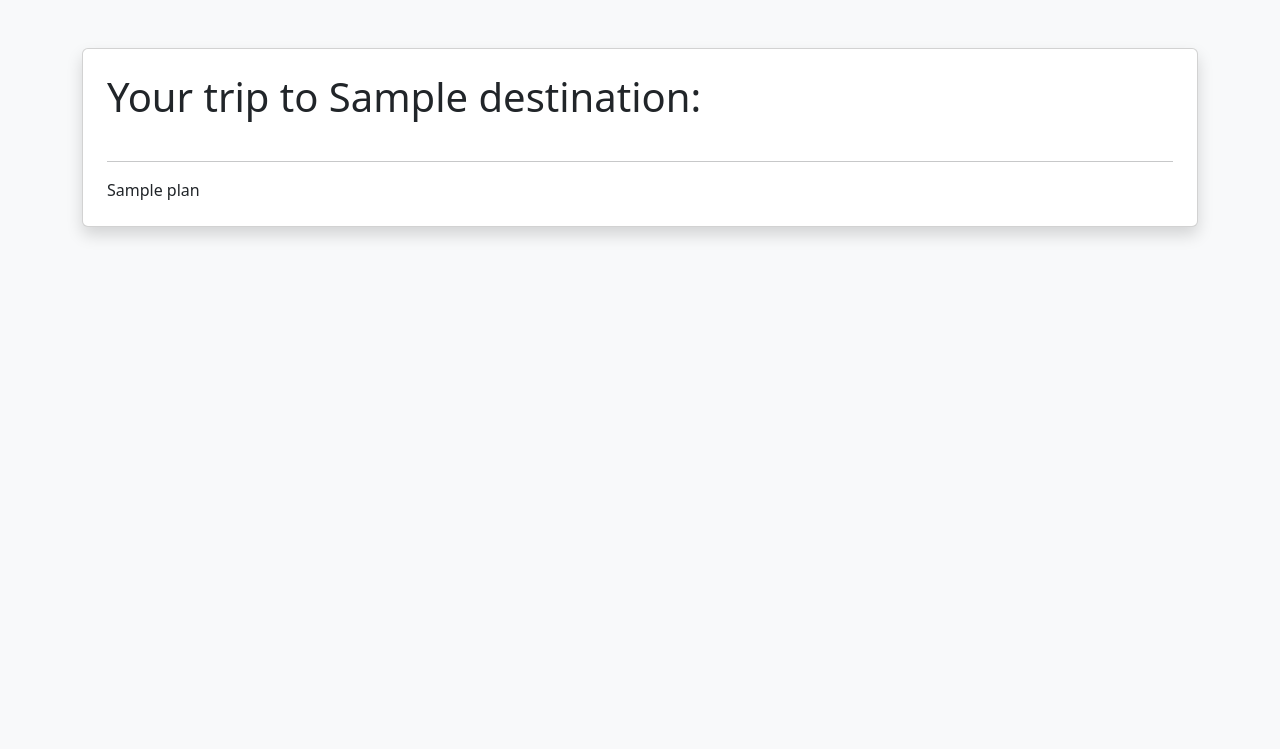
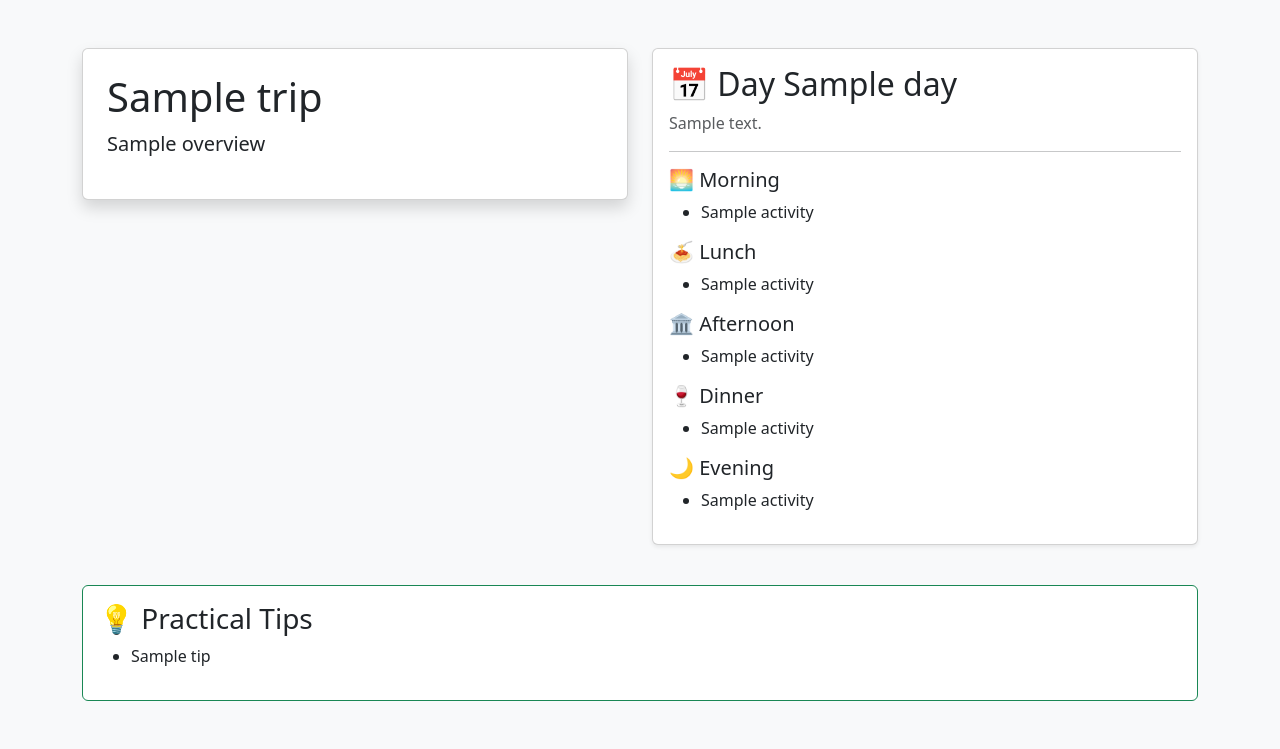
Before and after one commit to maxerrmax/travel-planner, a Flask app: template templates/result.html in a window 1280 px wide. Shown: the part 56-805 px from the top of the page. Before the commit the page ends 294 px from the top, so only its background shows below. Run offline with Flask 3, Linux system fonts and the light colour scheme; the template is opened without the code that fills it: most values are stand-ins (such as "Sample title", 1, 10 or a date in 2020).

Commit message:
Improved output

```diff
--- a/templates/history.html
+++ b/templates/history.html
@@ -13,6 +13,7 @@
                 <th>Destination</th>
                 <th>Days</th>
                 <th>Preferences</th>
+                <th>Budget</th>
                 <th>Date</th>
                 <th>View</th>
             </tr>
@@ -27,6 +28,7 @@
                 <td>{{ trip[2] }}</td>
                 <td>{{ trip[3] }}</td>
                 <td>{{ trip[4] }}</td>
+                <td>{{ trip[5] }}</td>
                 <td>
                     <a href="/trip/{{ trip[0] }}" class="btn btn-sm btn-primary">
                         Open
--- a/templates/result.html
+++ b/templates/result.html
@@ -4,16 +4,79 @@
 
 <div class="container py-5">
 
-    <div class="card shadow p-4">
+    <div class="row">
 
-        <h1 class="mb-4">
-            Your trip to {{ destination }}:
-        </h1>
+        <div class="col-md-6 mb-3">
+            <div class="card shadow p-4 mb-4">
+                <h1>{{ trip.title }}</h1>
+                <p class="lead">
+                    {{ trip.overview }}
+                </p>
+            </div>
+        </div>
 
-        <hr>
+        {% for day in trip.days %}
 
-        {{ plan | safe }}
+        <div class="col-md-6 mb-3">
+            <div class="card shadow-sm mb-4">
+                <div class="card-body">
 
+                    <h2>📅 Day {{ day.day }}</h2>
+                    <p class="text-muted">{{ day.summary }}</p>
+                    <hr>
+
+                    <h5>🌅 Morning</h5>
+                    <ul>
+                        {% for activity in day.morning %}
+                            <li>{{ activity }}</li>
+                        {% endfor %}
+                    </ul>
+
+                    <h5>🍝 Lunch</h5>
+                    <ul>
+                        {% for activity in day.lunch %}
+                            <li>{{ activity }}</li>
+                        {% endfor %}
+                    </ul>
+
+                    <h5>🏛 Afternoon</h5>
+                    <ul>
+                        {% for activity in day.afternoon %}
+                            <li>{{ activity }}</li>
+                        {% endfor %}
+                    </ul>
+
+                    <h5>🍷 Dinner</h5>
+                    <ul>
+                        {% for activity in day.dinner %}
+                            <li>{{ activity }}</li>
+                        {% endfor %}
+                    </ul>
+
+                    <h5>🌙 Evening</h5>
+                    <ul>
+                        {% for activity in day.evening %}
+                            <li>{{ activity }}</li>
+                        {% endfor %}
+                    </ul>
+
+                </div>
+            </div>
+        </div>
+
+        {% endfor %}
+
+    </div>  {# ← tancament correcte del row, després del endfor #}
+
+    <div class="card border-success">
+        <div class="card-body">
+            <h3>💡 Practical Tips</h3>
+            <ul>
+                {% for tip in trip.tips %}
+                    <li>{{ tip }}</li>
+                {% endfor %}
+            </ul>
+        </div>
     </div>
 
 </div>
```
Also changed, not shown: app/database.py (+7 -6 lines), app/routes.py (+17 -7 lines), app/services/ai_service.py (+41 -14 lines), templates/index.html (+10 -0 lines), travel_plans.db, 1 other file.
